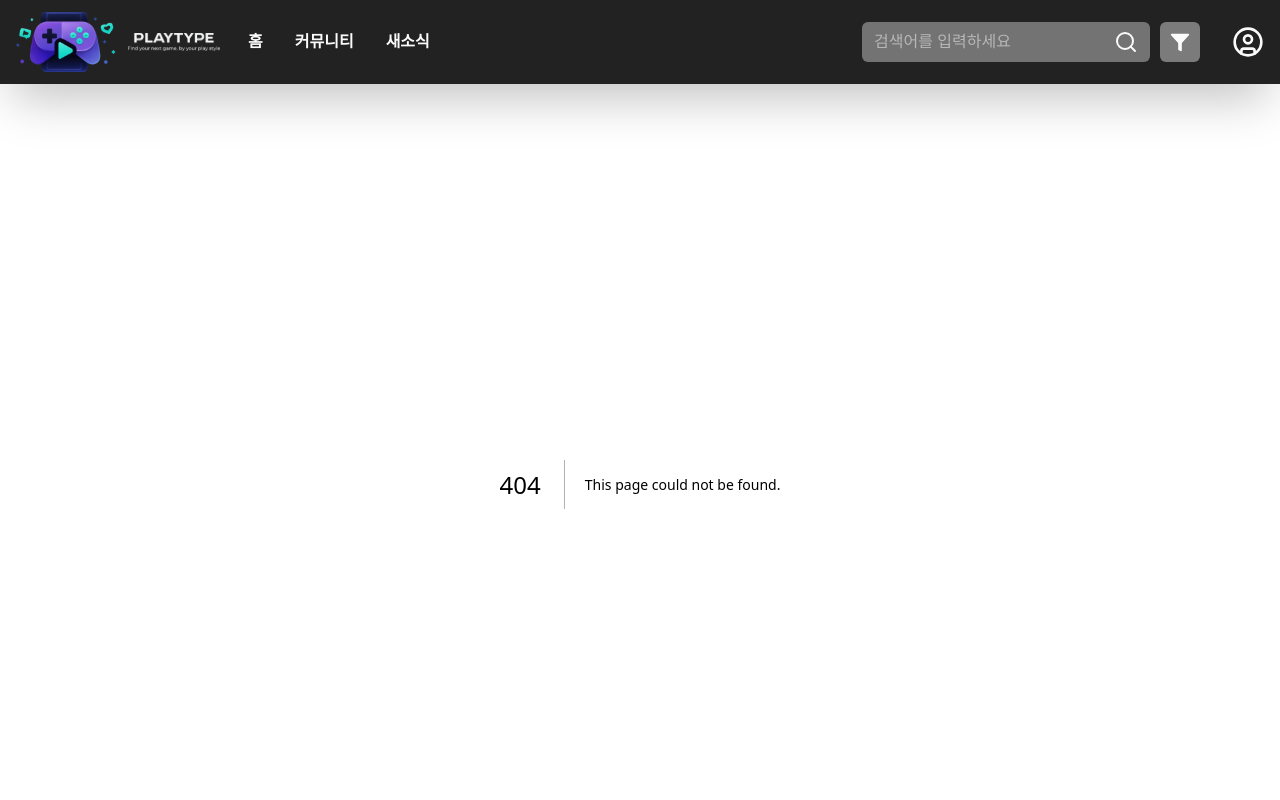
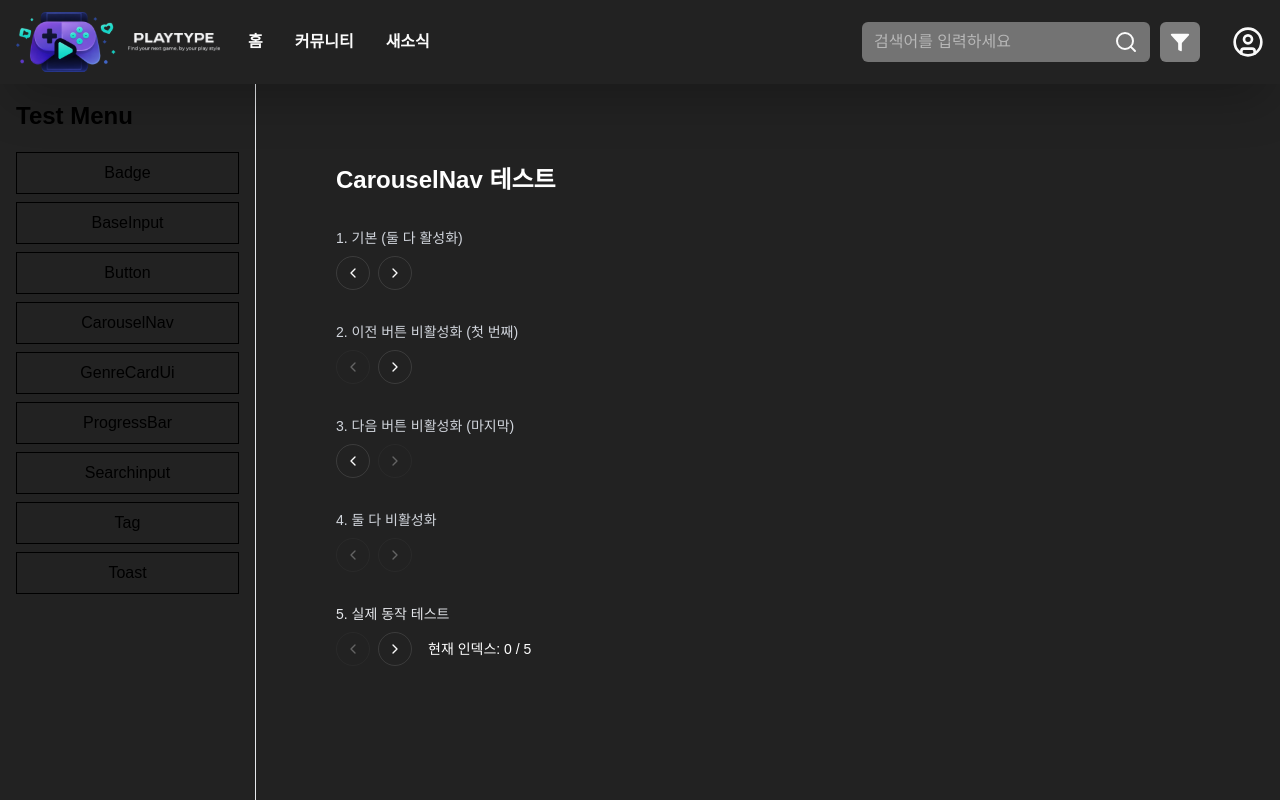
Before and after one commit to oz-union-14-team1/oz-union-fe-14-team1, a Next.js app: page /test/carousel-nav in a window 1280 px wide. Before the commit this address had no page. Shown: the top 800 px of the page. Built offline with nearby package versions, Linux system fonts and the light colour scheme.

Commit message:
feat: carousel nav 구현 (#62)
- 'onPrev', 'onNext' 클릭 핸들러
- 'hasPrev', 'hasNext' 로 버튼 활성화/비활성화
- disabled 상태 스타일 처리
- 컴포넌트 테스트 페이지 생성

```diff
--- /dev/null
+++ b/src/app/test/carousel-nav/page.tsx
@@ -0,0 +1,66 @@
+'use client'
+
+import { useState } from 'react'
+import CarouselNav from '@/components/common/carousel-nav/CarouselNav'
+
+export default function CarouselNavTestPage() {
+  // 실제 동작 테스트용
+  const [index, setIndex] = useState(0)
+  const maxIndex = 5
+
+  const handlePrev = () => setIndex((prev) => Math.max(0, prev - 1))
+  const handleNext = () => setIndex((prev) => Math.min(maxIndex, prev + 1))
+
+  return (
+    <div className="flex min-h-screen flex-col gap-8 p-10">
+      <h1 className="text-2xl font-bold text-white">CarouselNav 테스트</h1>
+
+      <section>
+        <p className="mb-2 text-sm text-gray-300">1. 기본 (둘 다 활성화)</p>
+        <CarouselNav
+          onPrev={() => console.log('prev')}
+          onNext={() => console.log('next')}
+        />
+      </section>
+
+      <section>
+        <p className="mb-2 text-sm text-gray-300">
+          2. 이전 버튼 비활성화 (첫 번째)
+        </p>
+        <CarouselNav onPrev={() => {}} onNext={() => {}} hasPrev={false} />
+      </section>
+
+      <section>
+        <p className="mb-2 text-sm text-gray-300">
+          3. 다음 버튼 비활성화 (마지막)
+        </p>
+        <CarouselNav onPrev={() => {}} onNext={() => {}} hasNext={false} />
+      </section>
+
+      <section>
+        <p className="mb-2 text-sm text-gray-300">4. 둘 다 비활성화</p>
+        <CarouselNav
+          onPrev={() => {}}
+          onNext={() => {}}
+          hasPrev={false}
+          hasNext={false}
+        />
+      </section>
+
+      <section>
+        <p className="mb-2 text-sm text-gray-200">5. 실제 동작 테스트</p>
+        <div className="flex items-center gap-4">
+          <CarouselNav
+            onPrev={handlePrev}
+            onNext={handleNext}
+            hasPrev={index > 0}
+            hasNext={index < maxIndex}
+          />
+          <span className="text-sm text-white">
+            현재 인덱스: {index} / {maxIndex}
+          </span>
+        </div>
+      </section>
+    </div>
+  )
+}
--- /dev/null
+++ b/src/components/common/carousel-nav/CarouselNav.tsx
@@ -0,0 +1,32 @@
+import { cn } from '@/utils'
+import { ChevronLeft, ChevronRight } from 'lucide-react'
+
+type CarouselNavProps = {
+  onPrev: () => void
+  onNext: () => void
+  hasPrev?: boolean
+  hasNext?: boolean
+  className?: string
+}
+
+export default function CarouselNav({
+  onPrev,
+  onNext,
+  hasPrev = true,
+  hasNext = true,
+}: CarouselNavProps) {
+  const buttonStyle = cn(
+    'rounded-full p-2 text-text-light transition-all border border-neutral-400/20',
+    'hover:bg-neutral-200/20 disabled:opacity-30 disabled:cursor-not-allowed'
+  )
+  return (
+    <nav className="flex items-center gap-2">
+      <button onClick={onPrev} disabled={!hasPrev} className={buttonStyle}>
+        <ChevronLeft size={16} />
+      </button>
+      <button onClick={onNext} disabled={!hasNext} className={buttonStyle}>
+        <ChevronRight size={16} />
+      </button>
+    </nav>
+  )
+}
```
